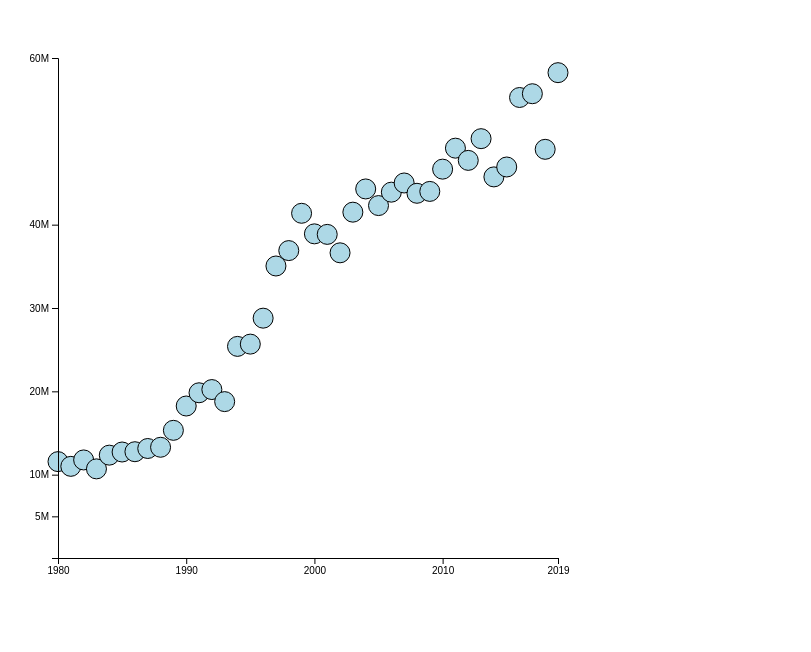
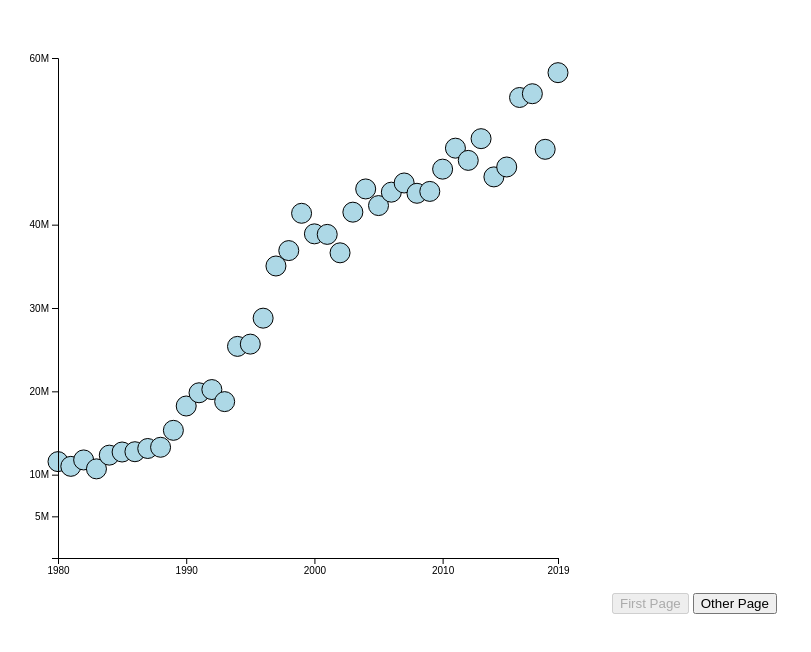
Before and after one commit to kish0620/kish0620.github.io, a plain HTML site: page index.html in a window 1280 px wide. Shown: the whole page, without its empty margins (0-811 px from the left). Drawn offline with nearby package versions, Linux system fonts and the light colour scheme.

Commit message:
added second page

```diff
--- a/index.html
+++ b/index.html
@@ -4,6 +4,7 @@
 <body onload='init()'>
 <svg width=600 height=600>
 </svg>
+<button type="button" disabled>First Page</button> <button onclick="window.location.href = 'second_page.html';">Other Page</button>
 <script>
 async function init() {
     xdomain = [1980,2019];
```
